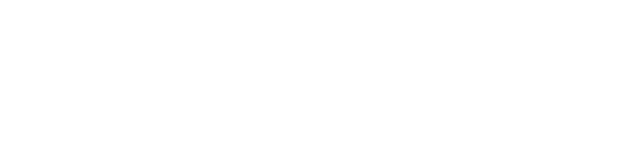
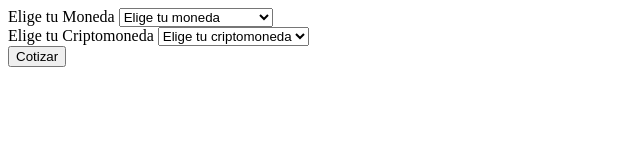
Before and after one commit to ramiro-cornejo/CryptoCompare, a plain HTML site: page index.html in a window 1280 px wide. Shown: the whole page, without its empty margins (0-640 px from the left). Drawn offline with Linux system fonts and the light colour scheme.

Commit message:
Incoporación html

```diff
--- a/index.html
+++ b/index.html
@@ -4,9 +4,38 @@
     <meta charset="UTF-8">
     <meta http-equiv="X-UA-Compatible" content="IE=edge">
     <meta name="viewport" content="width=device-width, initial-scale=1.0">
-    <title>Document</title>
+    <title>Crypto Compare</title>
 </head>
 <body>
 
+    <div>
+        <div>
+            <div>
+                <label>Elige tu Moneda</label>
+                <select name="moneda">
+                        <option value="">Elige tu moneda</option>
+                        <option value="USD">Dolar Estadounidense</option>
+                        <option value="MXN">Peso Mexicano</option>
+                        <option value="GBP">Libras</option>
+                        <option value="EUR">Euros</option>
+                        <option value="ARG">Pesos Argentinos</option>
+                </select>
+            </div>
+            <div>
+                <div>
+                    <label>Elige tu Criptomoneda</label>
+                    <select name="criptomoneda">
+                        <option value="">Elige tu criptomoneda</option>
+                    </select>
+                </div>
+            </div>
+            <div>
+                <input type="submit" value="Cotizar" />
+
+                <div></div>
+            </div>
+        </div>
+    </div>
+
 </body>
 </html>
```
